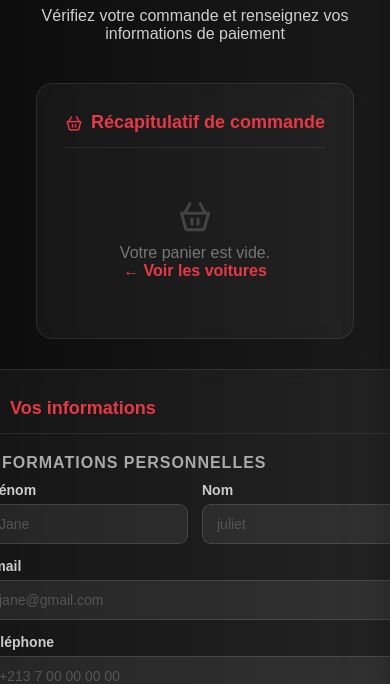
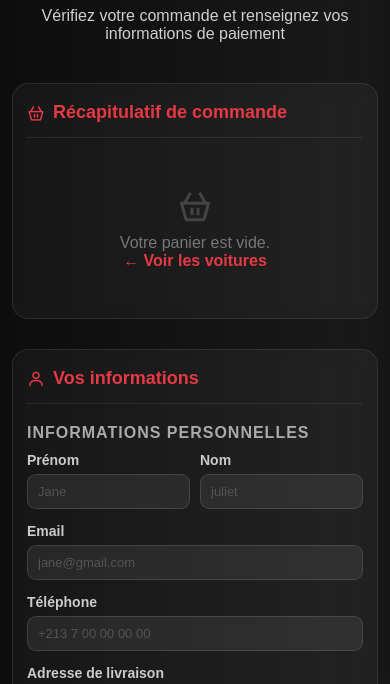
Before and after one commit to rayaneehm/VROOM-VROOM.github.io, a plain HTML site: page content/acheter.html in a window 390 px wide. Shown: the part 154-838 px from the top of the page. Drawn offline with nearby package versions, Linux system fonts and the light colour scheme.

Commit message:
Modification CSS

```diff
--- a/style/style.css
+++ b/style/style.css
@@ -1700,4 +1700,38 @@ body {
   .footer-box h3 {
     font-size: 15px;
   }
-}
+.acheter-main {
+    padding: 0 12px;
+    box-sizing: border-box;
+    width: 100%;
+    overflow-x: hidden;
+  }
+
+  .acheter-box {
+    width: 100%;
+    box-sizing: border-box;
+  }
+
+  .basket-box,
+  .payment-card {
+    width: 100%;
+    box-sizing: border-box;
+    padding: 18px 14px;
+    margin: 0;
+  }
+
+  .form-row {
+    grid-template-columns: 1fr 1fr;
+    gap: 10px;
+  }
+
+  .form-group input,
+  .form-group select {
+    font-size: 13px;
+    padding: 9px 10px;
+  }
+
+  .credit-card img {
+    height: 120px;
+  }
+}
```
